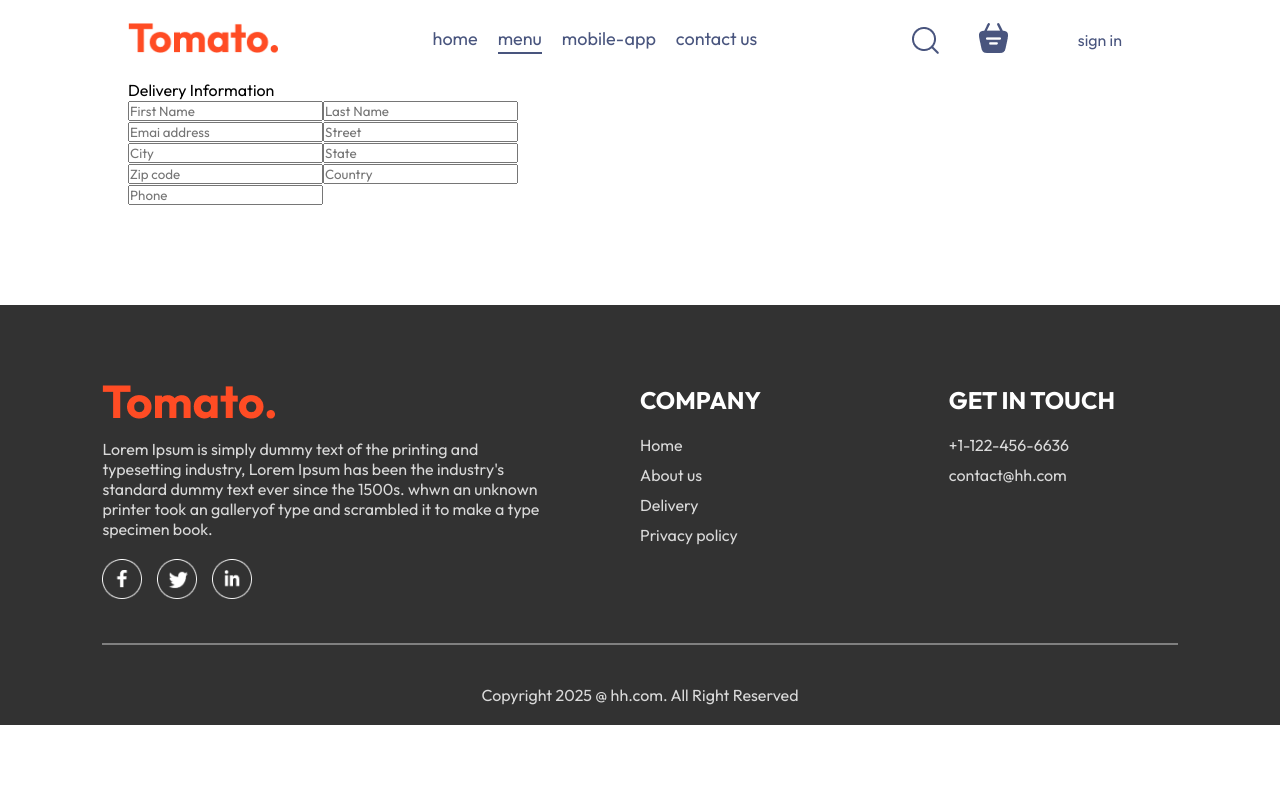
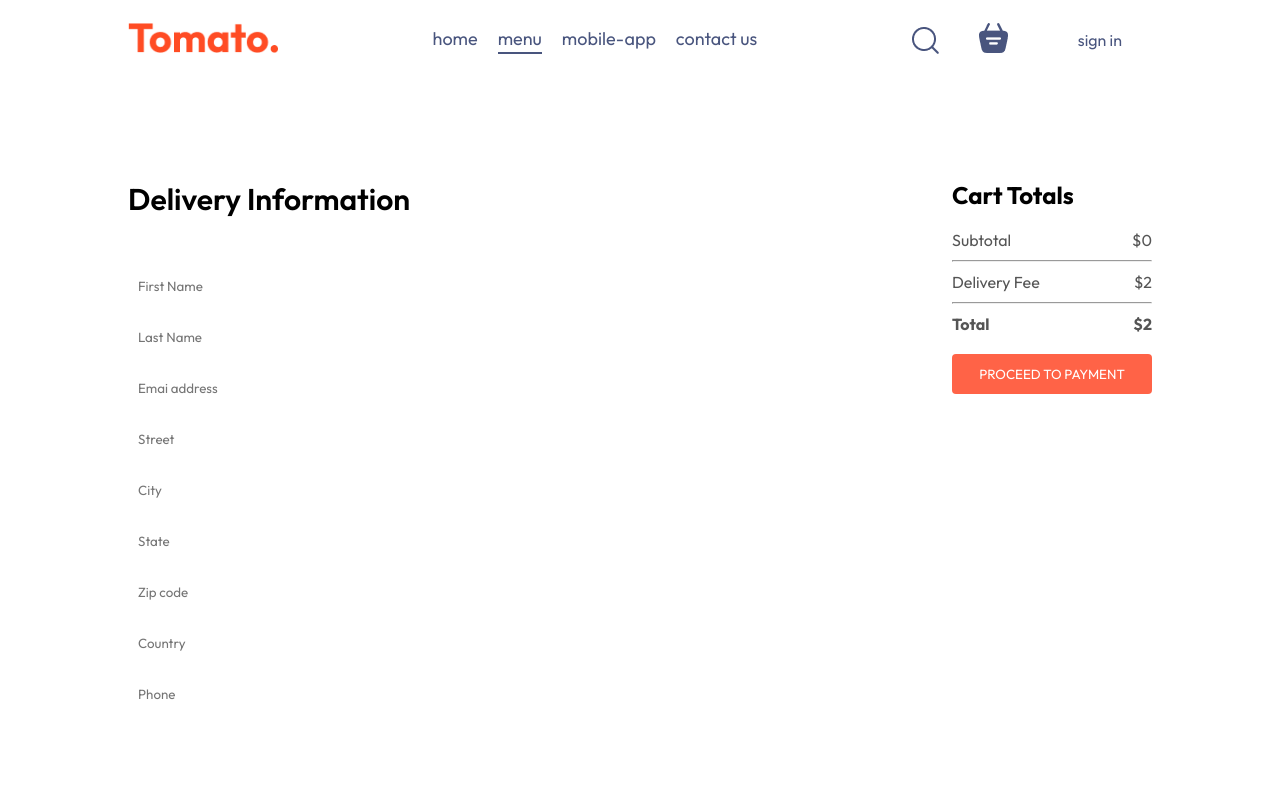
Before and after one commit to rashimarasangi/FoodDel, a React (Vite) app in the folder frontend/: page /order in a window 1280 px wide. Shown: the top 800 px of the page. Built offline with nearby package versions, Linux system fonts and the light colour scheme.

Commit message:
place holder section is added

```diff
--- a/frontend/src/pages/PlaceOrder/PlaceOrder.css
+++ b/frontend/src/pages/PlaceOrder/PlaceOrder.css
@@ -0,0 +1,24 @@
+.place-order{
+    display: flex;
+    align-items: start;
+    justify-content: space-between;
+    gap: 50px;
+    margin-top: 100px;
+}
+.place-order-left{
+    width: 100%;
+    max-width: max(30%,500px);
+}
+.place-order-left .title{
+    font-size: 30px;
+    font-weight: 600;
+    margin-bottom: 50px;
+}
+.place-order-left input{
+    margin-bottom: 15px;
+    width: 100%;
+    padding: 10px;
+    border: 1px solid #c5c5c5;
+    border: 4px;
+    outline-color: tomato;
+}
--- a/frontend/src/pages/PlaceOrder/PlaceOrder.jsx
+++ b/frontend/src/pages/PlaceOrder/PlaceOrder.jsx
@@ -1,7 +1,11 @@
-import React from 'react'
+import React, { useContext } from 'react'
 import './PlaceOrder.css'
+import { StoreContext } from '../../context/StoreContext'
 
 const PlaceOrder = () => {
+
+  const {getTotalCartAmount} = useContext(StoreContext)
+
   return (
     <form className='place-order'>
       <div className="place-order-left">
@@ -23,6 +27,27 @@
         <input type="text" placeholder='Phone'/>
       </div>
       <div className="place-order-right">
+        <div className="cart-total">
+          <h2>Cart Totals</h2>
+          <div>
+            <div className="cart-total-details">
+               <p>Subtotal</p>
+               <p>${getTotalCartAmount()}</p>
+            </div>
+            <hr />
+            <div className="cart-total-details">
+                <p>Delivery Fee</p>
+                <p>${2}</p>
+            </div>
+            <hr />
+            <div className="cart-total-details">
+               <b>Total</b>
+               <b>${getTotalCartAmount()+2}</b>
+            </div>
+          </div>
+          <button >PROCEED TO PAYMENT</button>
+        </div>
+
 
       </div>
 
```
